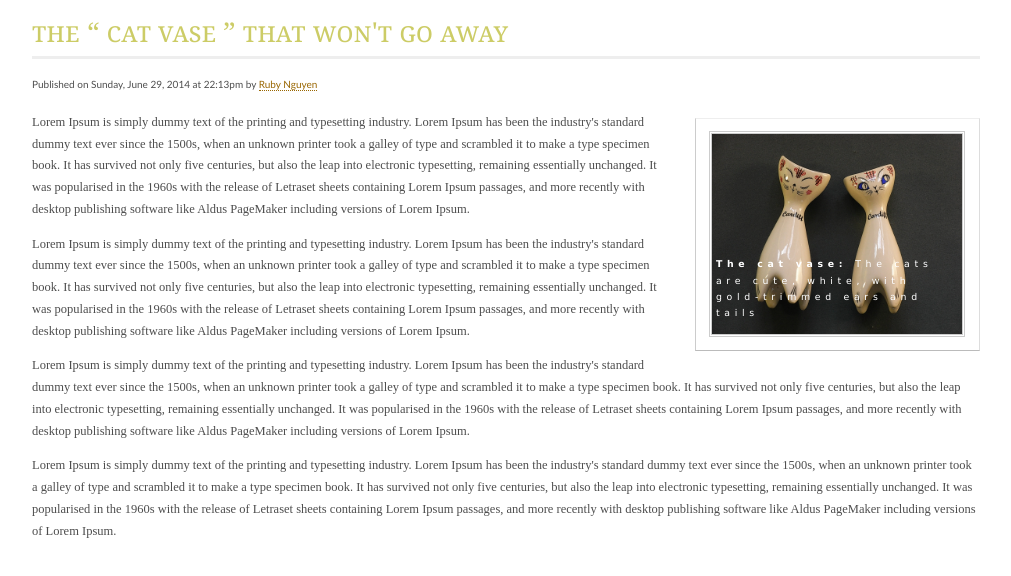
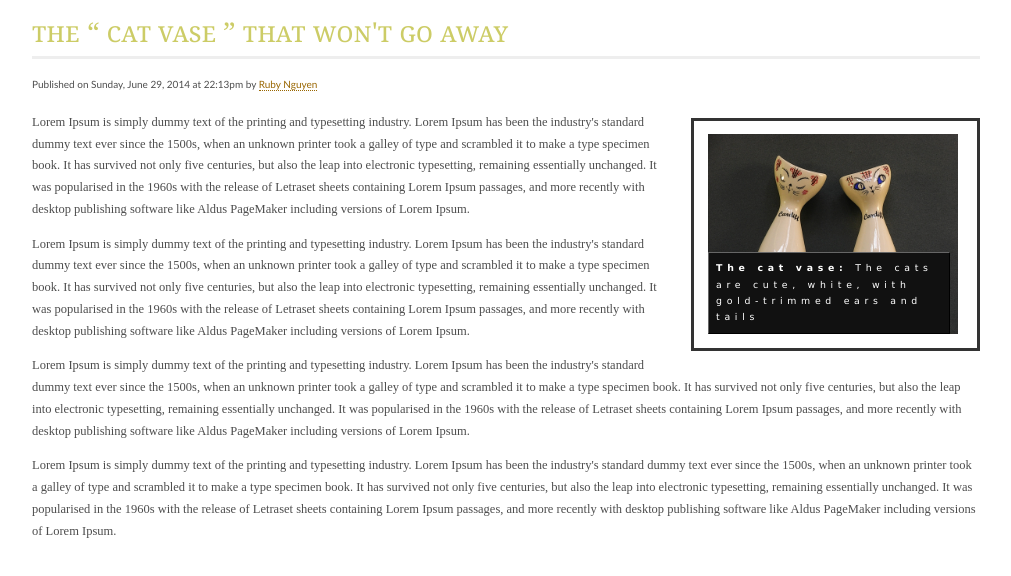
Before and after one commit to nthngoc277/the-art-and-science-of-css, a plain HTML site: page Images/intro-image.html in a window 1280 px wide. Shown: the whole page, without its empty margins (134-1145 px from the left). Drawn offline with Linux system fonts and the light colour scheme.

Commit message:
Another styling for caption

```diff
--- a/Images/css/intro-image.css
+++ b/Images/css/intro-image.css
@@ -66,21 +66,21 @@ img.intro {
   padding: 1em;
   line-height: 1em;
   width: 258px;
-  border: 1px double #CCC;
-  display: block;
-  border-top-color: #EEE;
-  border-right-color: #DDD;
-  border-bottom-color: #BBB;
+  border: 3px solid #333;
 }
 
 .captioned_photo p {
   position: absolute;
-  bottom: 2.25em;
-  left: 1.375em;
+  bottom: 14px;
+  left: 0;
   display: block;
   width: 240px;
-  margin: 0;
+  margin: 0 0 0 1.5em;
   padding: 0;
+  border: 1px solid #666;
+  border-right-color: #000;
+  border-bottom-color: #000;
+  background-color: #111;
   font: 0.75em/1.75em Verdana, sans-serif;
   letter-spacing: 0.5em;
   color: #FFF;
@@ -96,4 +96,5 @@ img.intro {
   padding: 0;
   display: block;
   float: left;
+  border: 1px solid #FFF;
 }
```
